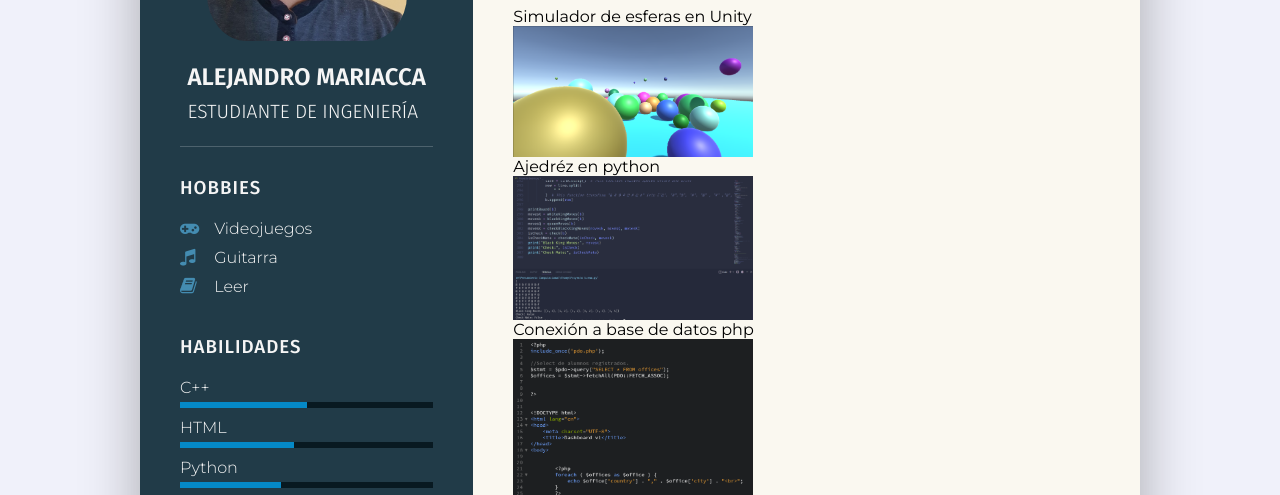
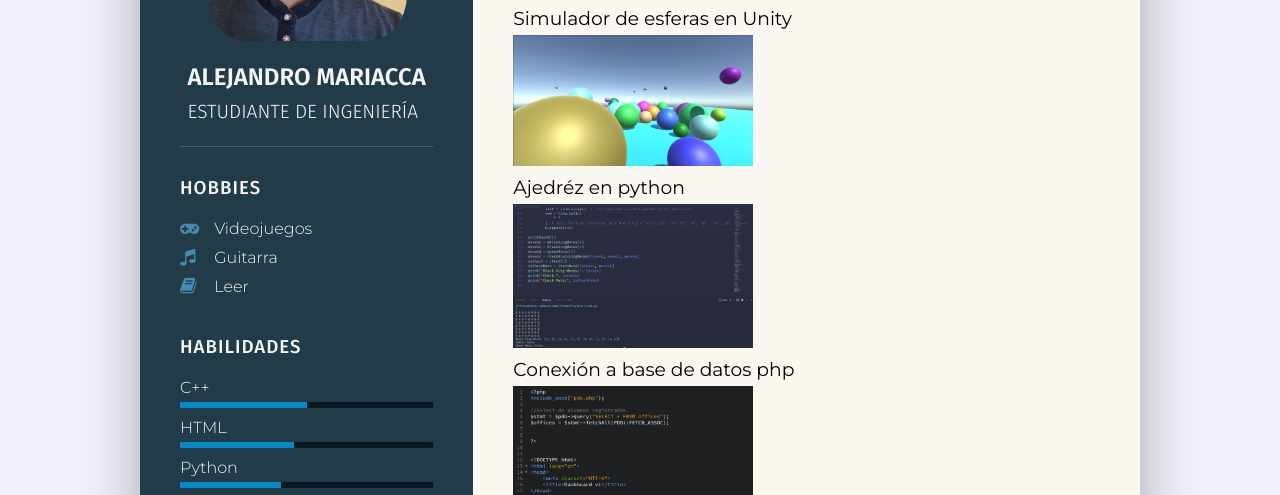
Before and after one commit to alemarsa-exe/mi-primer-cv, a plain HTML site: page index.html in a window 1280 px wide. Shown: the part 279-774 px from the top of the page. Drawn offline with Linux system fonts and the light colour scheme.

Commit message:
Padding de proyectos

```diff
--- a/index.html
+++ b/index.html
@@ -102,15 +102,15 @@
 
                     <div class="images">
                         <div class="esferas">
-                            <h4>Simulador de esferas en Unity</h4>
+                            <h3>Simulador de esferas en Unity</h3>
                             <a href="img/esferas.png"><img src="img/esferas.png"></a>
                         </div>
                         <div class="ajedrez">
-                            <h4>Ajedréz en python</h4>
+                            <h3>Ajedréz en python</h3>
                             <a href="img/ajedréz.png"><img src="img/ajedréz.png"></a>
                         </div>
                         <div class="database">
-                            <h4>Conexión a base de datos php</h4>
+                            <h3>Conexión a base de datos php</h3>
                             <a href="img/database.png"><img src="img/database.png"></a>
                         </div>
                     </div>
--- a/styles.css
+++ b/styles.css
@@ -170,9 +170,14 @@ body {
     margin-bottom: 10px;
 }
 
-.proyectos img{
+.proyectos h3{
+    margin-top: 10px;
+    margin-bottom: 5px;
+}
+
+.proyectos a img{
     width: 240px;
-    text-align: center;
+    text-align: right;
 }
 
 
```
